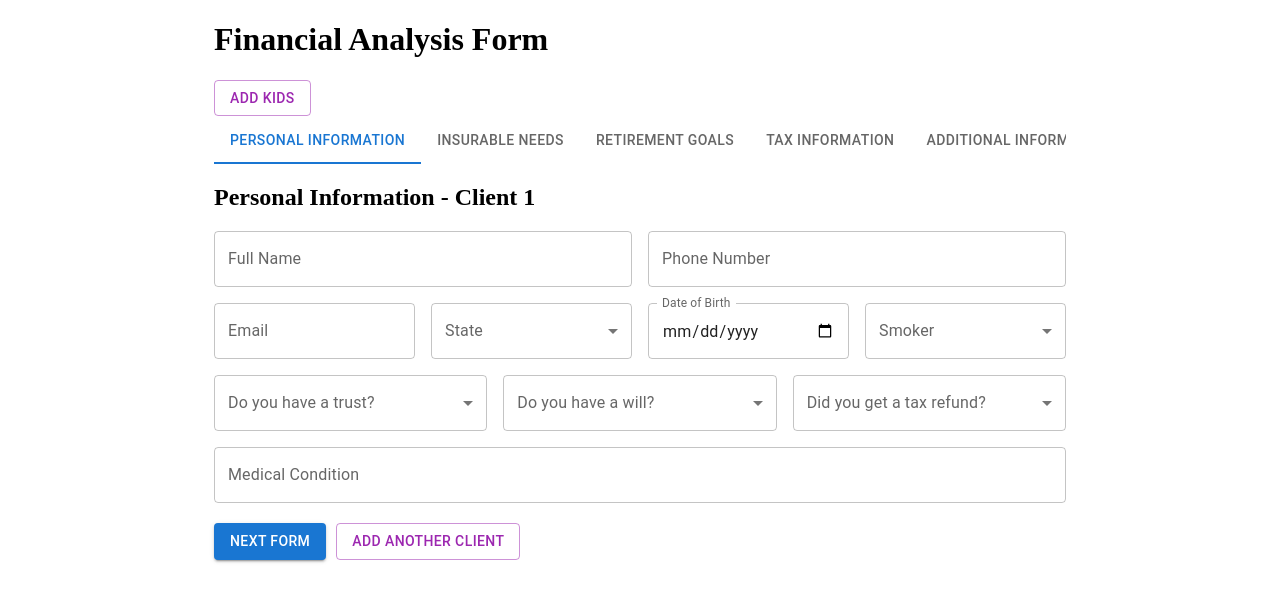
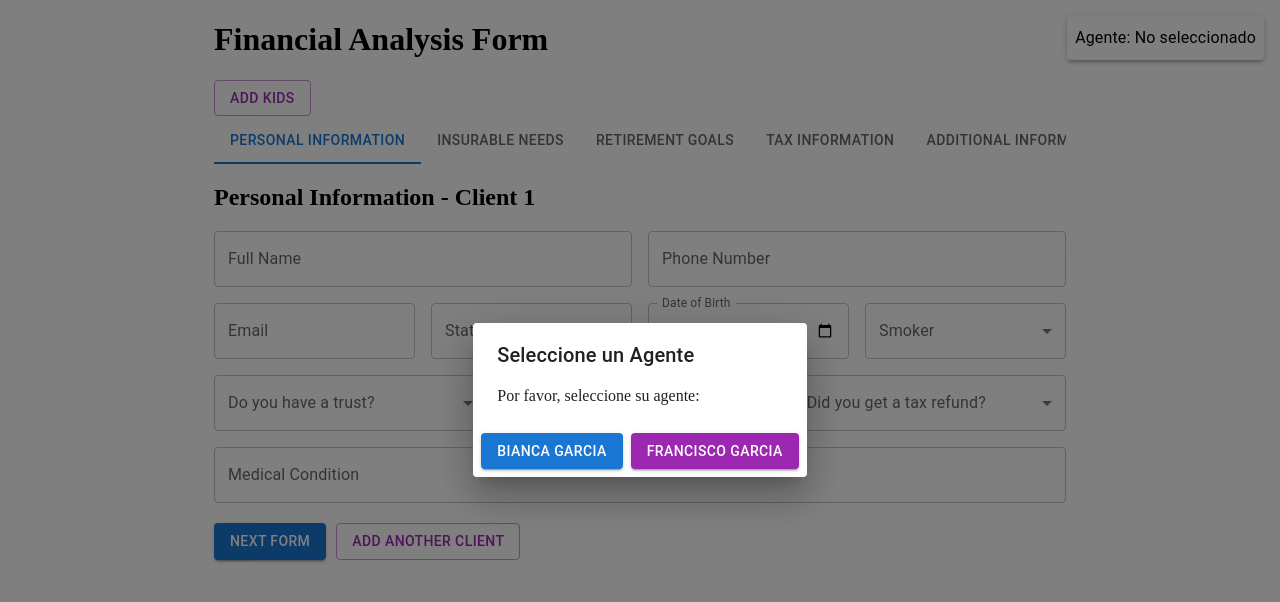
Before and after one commit to victorG2424/Financial-Analysis-Form, a React (Create React App) app: page / in a window 1280 px wide. Shown: the top 602 px of the page. Built offline with nearby package versions, Linux system fonts and the light colour scheme.

Commit message:
Se agrega Agentes con modal y se guarda en client 1, Fecha de creacion,

```diff
--- a/src/App.js
+++ b/src/App.js
@@ -1,11 +1,15 @@
+// src/App.js
 import React, { useState } from 'react';
 import { FormProvider } from './context/FormContext';
 import FormTabs from './components/Tabs';
 import KidsModal from './components/Modal';
+import AgentModal from './components/AgentModal';
+import AgentDisplay from './components/AgentDisplay';
 import { Container, Button } from '@mui/material';
 
 function App() {
   const [openKidsModal, setOpenKidsModal] = useState(false);
+  const [agentModalOpen, setAgentModalOpen] = useState(true);
 
   const handleOpenKidsModal = () => {
     setOpenKidsModal(true);
@@ -15,10 +19,18 @@ function App() {
     setOpenKidsModal(false);
   };
 
+  const handleCloseAgentModal = () => {
+    setAgentModalOpen(false);
+  };
+
   return (
     <FormProvider>
       <Container maxWidth="md">
         <h1>Financial Analysis Form</h1>
+        {/* Muestra el agente en la esquina superior derecha */}
+        <AgentDisplay />
+        {/* Modal obligatorio para seleccionar agente */}
+        <AgentModal open={agentModalOpen} onClose={handleCloseAgentModal} />
         {/* Botón para abrir el modal de Kids */}
         <Button variant="outlined" color="secondary" onClick={handleOpenKidsModal}>
           Add Kids
--- a/src/components/AdditionalInfo.js
+++ b/src/components/AdditionalInfo.js
@@ -1,36 +1,25 @@
 // src/components/AdditionalInformation.js
-
-// 1. Importaciones necesarias
 import React, { useContext, useState } from 'react';
 import { Formik, Form } from 'formik';
 import { FormContext } from '../context/FormContext';
 import { Button, Grid, TextField, Dialog, DialogTitle, DialogContent, DialogActions } from '@mui/material';
 import AutoSave from './AutoSave';
-// Importamos la función que se encargará de transformar y guardar la data en Firestore
 import saveClientData from '../utils/saveClientData';
 
 const AdditionalInfo = () => {
-  // 2. Extraemos formData y setFormData desde el Context
   const { formData, setFormData } = useContext(FormContext);
-  // Los valores iniciales para este formulario son los que ya tenemos en additionalInfo
   const initialValues = formData.additionalInfo;
-
-  // Estado local para manejar el diálogo de confirmación
   const [openModal, setOpenModal] = useState(false);
   const [saveMessage, setSaveMessage] = useState('');
 
-  // 3. Función que se ejecutará al enviar el formulario (Save Form)
   const onSubmit = async (values) => {
-    // Creamos un nuevo objeto actualizado con la parte de additionalInfo modificada
     const updatedFormData = {
       ...formData,
       additionalInfo: values
     };
 
-    // Actualizamos el Context con los nuevos valores
     setFormData(updatedFormData);
 
-    // Llamamos a la función saveClientData para transformar y guardar los datos en Firestore
     try {
       await saveClientData(updatedFormData);
       setSaveMessage("Se ha guardado su formulario exitosamente en Firestore.");
@@ -42,8 +31,6 @@ const AdditionalInfo = () => {
     }
   };
 
-  // 4. Función de AutoSave para actualizar el Context conforme se escriba
-  // Se compara con los valores actuales para evitar actualizaciones infinitas
   const handleAutoSave = (values) => {
     if (JSON.stringify(values) === JSON.stringify(formData.additionalInfo)) return;
     setFormData(prev => ({
@@ -52,7 +39,6 @@ const AdditionalInfo = () => {
     }));
   };
 
-  // 5. Función para exportar los datos a PDF (opcional)
   const handleExport = () => {
     import("jspdf").then(jsPDF => {
       const doc = new jsPDF.jsPDF();
@@ -64,16 +50,10 @@ const AdditionalInfo = () => {
   return (
     <div>
       <h2>Additional Information - Client 1</h2>
-      {/* 6. Usamos Formik para el manejo del formulario */}
-      <Formik
-        initialValues={initialValues}
-        onSubmit={onSubmit}
-        enableReinitialize
-      >
+      <Formik initialValues={initialValues} onSubmit={onSubmit} enableReinitialize>
         {({ values, handleChange }) => (
           <Form>
             <Grid container spacing={2}>
-              {/* Campo para Financial Goals */}
               <Grid item xs={12}>
                 <TextField
                   fullWidth
@@ -85,7 +65,6 @@ const AdditionalInfo = () => {
                   onChange={handleChange}
                 />
               </Grid>
-              {/* Campo para GFI Recommendations */}
               <Grid item xs={12}>
                 <TextField
                   fullWidth
@@ -97,7 +76,6 @@ const AdditionalInfo = () => {
                   onChange={handleChange}
                 />
               </Grid>
-              {/* Campo para la fecha de la próxima cita */}
               <Grid item xs={12}>
                 <TextField
                   fullWidth
@@ -110,14 +88,11 @@ const AdditionalInfo = () => {
                 />
               </Grid>
             </Grid>
-            {/* 7. El componente AutoSave se encarga de actualizar el Context en tiempo real */}
             <AutoSave save={handleAutoSave} />
             <div style={{ marginTop: '20px' }}>
-              {/* Botón para enviar el formulario y guardar en Firestore */}
               <Button variant="contained" color="primary" type="submit">
                 Save Form
               </Button>
-              {/* Botón para exportar a PDF */}
               <Button variant="outlined" color="secondary" onClick={handleExport} style={{ marginLeft: '10px' }}>
                 Export
               </Button>
@@ -125,7 +100,6 @@ const AdditionalInfo = () => {
           </Form>
         )}
       </Formik>
-      {/* 8. Diálogo de confirmación para mostrar el mensaje de guardado */}
       <Dialog open={openModal} onClose={() => setOpenModal(false)}>
         <DialogTitle>Confirmation</DialogTitle>
         <DialogContent>{saveMessage}</DialogContent>
--- /dev/null
+++ b/src/components/AgentDisplay.js
@@ -0,0 +1,27 @@
+// src/components/AgentDisplay.js
+import React, { useContext } from 'react';
+import { Box, Typography } from '@mui/material';
+import { FormContext } from '../context/FormContext';
+
+const AgentDisplay = () => {
+  const { formData } = useContext(FormContext);
+  const agent = formData.personalInfo.client1.agent;
+  return (
+    <Box sx={{
+      position: 'fixed',
+      top: 16,
+      right: 16,
+      zIndex: 1300,
+      backgroundColor: 'white',
+      padding: '8px',
+      borderRadius: '4px',
+      boxShadow: 3
+    }}>
+      <Typography variant="subtitle1">
+        Agente: {agent ? agent : 'No seleccionado'}
+      </Typography>
+    </Box>
+  );
+};
+
+export default AgentDisplay;
--- /dev/null
+++ b/src/components/AgentModal.js
@@ -0,0 +1,51 @@
+// src/components/AgentModal.js
+import React, { useContext } from 'react';
+import { Dialog, DialogTitle, DialogContent, DialogActions, Button } from '@mui/material';
+import { FormContext } from '../context/FormContext';
+
+const AgentModal = ({ open, onClose }) => {
+  const { setFormData } = useContext(FormContext);
+
+  const handleSelectAgent = (agentName) => {
+    // Actualiza el campo 'agent' de client1
+    setFormData(prev => ({
+      ...prev,
+      personalInfo: {
+        ...prev.personalInfo,
+        client1: {
+          ...prev.personalInfo.client1,
+          agent: agentName,
+        },
+      },
+    }));
+    onClose();
+  };
+
+  return (
+    <Dialog
+      open={open}
+      onClose={(event, reason) => {
+        if (reason === 'backdropClick' || reason === 'escapeKeyDown') {
+          return;
+        }
+        onClose();
+      }}
+      disableEscapeKeyDown
+    >
+      <DialogTitle>Seleccione un Agente</DialogTitle>
+      <DialogContent>
+        Por favor, seleccione su agente:
+      </DialogContent>
+      <DialogActions>
+        <Button onClick={() => handleSelectAgent("Bianca Garcia")} variant="contained" color="primary">
+          Bianca Garcia
+        </Button>
+        <Button onClick={() => handleSelectAgent("Francisco Garcia")} variant="contained" color="secondary">
+          Francisco Garcia
+        </Button>
+      </DialogActions>
+    </Dialog>
+  );
+};
+
+export default AgentModal;
--- a/src/context/FormContext.js
+++ b/src/context/FormContext.js
@@ -16,8 +16,10 @@ const initialState = {
       trust: '',
       will: '',
       taxRefund: '',
+      agent: '' // campo para el agente
     },
-    client2: null, // Se crea cuando se agrega Client 2
+    client2: null,
+    kids: []
   },
   insurableNeeds: {
     client1: {
@@ -25,6 +27,7 @@ const initialState = {
       income: 0,
       education: 0,
       subtractInsurances: 0,
+      mortgage: 0,
     },
     client2: null,
   },
@@ -66,7 +69,9 @@ const initialState = {
 export const FormProvider = ({ children }) => {
   const [formData, setFormData] = useState(() => {
     const storedData = localStorage.getItem('formData');
-    return storedData ? JSON.parse(storedData) : initialState;
+    let parsedData = storedData ? JSON.parse(storedData) : initialState;
+    // ¡No forzamos el agente a cadena vacía!
+    return parsedData;
   });
 
   useEffect(() => {
--- a/src/utils/saveClientData.js
+++ b/src/utils/saveClientData.js
@@ -2,26 +2,31 @@
 import { collection, addDoc, setDoc, doc } from "firebase/firestore";
 import { db } from "../firebase/config";
 
-// Función para calcular el total necesario para el retiro
+// Función para calcular el total necesario para el retiro.
+// Fórmula: totalNeededForRetirement = retiredYears * monthlyIncome * 12
 const calculateTotalRetirement = (retirementData) => {
   const years = Number(retirementData.retiredYears) || 0;
   const monthlyIncome = Number(retirementData.monthlyIncome) || 0;
   return years * monthlyIncome * 12;
 };
 
-// Función principal para guardar los datos
 const saveClientData = async (formData) => {
   try {
-    // Prepara los datos de Cliente1
+    // Datos de Client 1 (incluye los nuevos campos y la propiedad "Agent")
     const client1Data = {
       fullName: formData.personalInfo.client1.fullName,
       email: formData.personalInfo.client1.email,
       phone: formData.personalInfo.client1.phone,
       state: formData.personalInfo.client1.state,
+      smoker: formData.personalInfo.client1.smoker,
+      medicalCondition: formData.personalInfo.client1.medicalCondition,
+      trust: formData.personalInfo.client1.trust,
+      will: formData.personalInfo.client1.will,
+      taxRefund: formData.personalInfo.client1.taxRefund,
+      Agent: formData.personalInfo.client1.agent, // Guardamos el agente elegido
       insurableData: {
         debt: formData.insurableNeeds.client1.debt,
         income: formData.insurableNeeds.client1.income,
-        // Si tienes un campo "mortgage", de lo contrario asigna 0 o algún valor predeterminado
         mortgage: formData.insurableNeeds.client1.mortgage || 0,
       },
       retirementgoals: {
@@ -30,21 +35,27 @@ const saveClientData = async (formData) => {
       },
       taxData: formData.taxInformation,
       AdditionalInfo: formData.additionalInfo,
+      savedAt: new Date(), // Fecha y hora del guardado (hora local)
     };
 
-    // Guarda Cliente1 en la colección "clients"
+    // Guardamos Client 1 en la colección "clients"
     const clientDocRef = await addDoc(collection(db, "clients"), client1Data);
-    console.log("Cliente1 guardado con ID:", clientDocRef.id);
+    console.log("Client 1 guardado con ID:", clientDocRef.id);
 
-    // Prepara la subcolección "relatedPeople"
+    // Preparamos la subcolección "relatedPeople" dentro del documento de Client 1
     const relatedPeopleCollection = collection(clientDocRef, "relatedPeople");
 
-    // Guarda Cliente2 (si existe)
+    // Si existe Client 2, se guarda su información
     if (formData.personalInfo.client2) {
       const client2Data = {
         fullName: formData.personalInfo.client2.fullName,
         email: formData.personalInfo.client2.email,
         phone: formData.personalInfo.client2.phone,
+        smoker: formData.personalInfo.client2.smoker,
+        medicalCondition: formData.personalInfo.client2.medicalCondition,
+        trust: formData.personalInfo.client2.trust,
+        will: formData.personalInfo.client2.will,
+        taxRefund: formData.personalInfo.client2.taxRefund,
         insurableData: {
           debt: formData.insurableNeeds.client2.debt,
           income: formData.insurableNeeds.client2.income,
@@ -54,21 +65,20 @@ const saveClientData = async (formData) => {
           ...formData.retirementGoals.client2,
           totalNeededForRetirement: calculateTotalRetirement(formData.retirementGoals.client2),
         },
+        savedAt: new Date(), // Fecha y hora para Client 2
       };
 
-      // Usamos setDoc para crear un documento con ID "Cliente2"
       await setDoc(doc(relatedPeopleCollection, "Cliente2"), client2Data);
-      console.log("Cliente2 guardado en relatedPeople");
+      console.log("Client 2 guardado en relatedPeople");
     }
 
-    // Guarda los datos de los Kids (si existen)
+    // Si existen datos de los Kids, se guardan individualmente
     if (formData.personalInfo.kids && formData.personalInfo.kids.length > 0) {
       formData.personalInfo.kids.forEach(async (kid, index) => {
         const kidData = {
           fullName: kid.fullName,
           dob: kid.dob,
         };
-        // Creamos documentos con IDs "Kid1", "Kid2", etc.
         await setDoc(doc(relatedPeopleCollection, `Kid${index + 1}`), kidData);
         console.log(`Kid${index + 1} guardado en relatedPeople`);
       });
```
